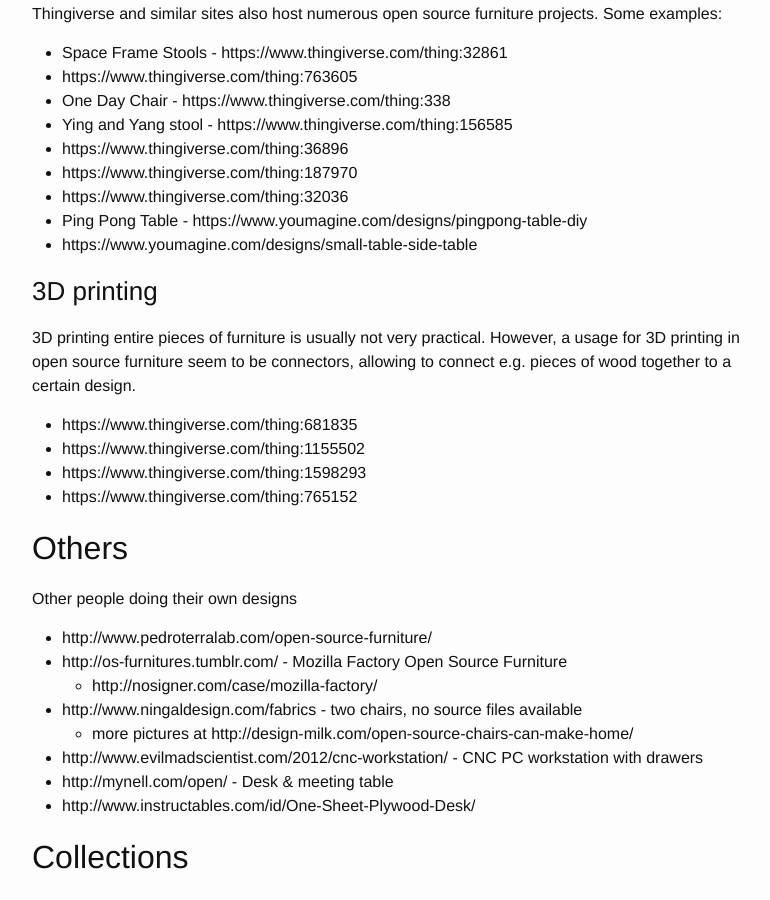
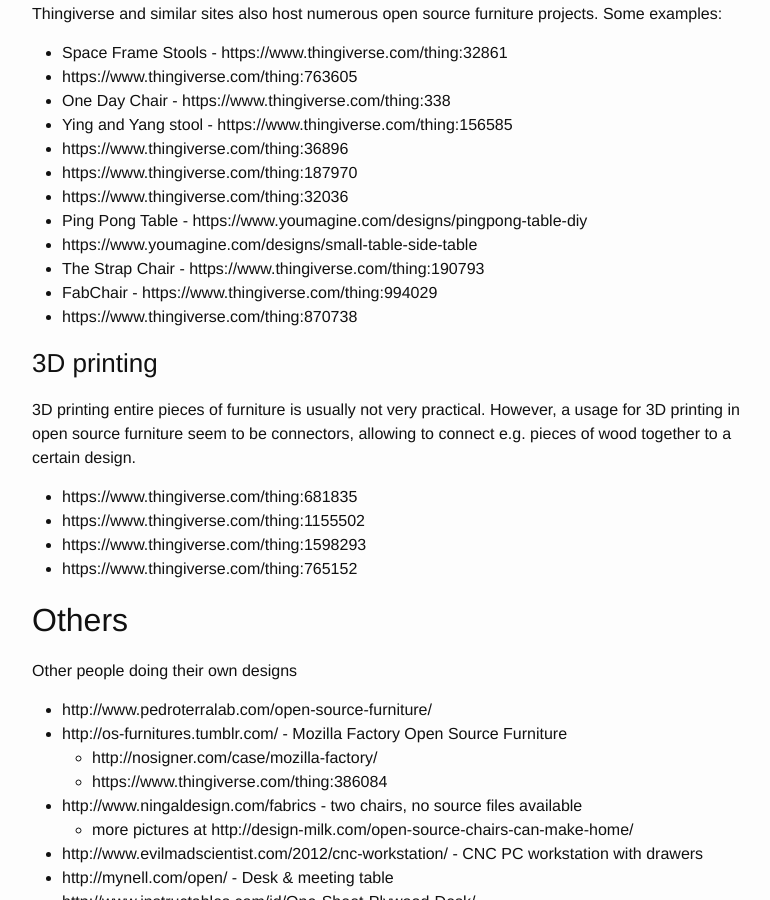
Before and after one commit to tiefpunkt/research, a Jekyll site: the page built from _posts/2016-12-23-open-source-furniture.md, in a window 1280 px wide and 900 px high, scrolled down 1488 px. Shown: the whole window, without its empty margins (238-1008 px from the left). Built offline with Jekyll 4.4.1, drawn with Linux system fonts in a browser that asks for light colours; Markdown is read by kramdown in place of the engine named in the settings; comment, search, counter and statistics services are not loaded.

Commit message:
github pages warning, + more stuff for os-furniture

```diff
--- a/_config.yml
+++ b/_config.yml
@@ -5,11 +5,11 @@ email: severin@schols.de
 description: > # this means to ignore newlines until "baseurl:"
   Collection of research on different projects and topics.
 baseurl: "" # the subpath of your site, e.g. /blog/
-url: "http://yourdomain.com" # the base hostname & protocol for your site
+url: "http://research.tiefpunkt.com" # the base hostname & protocol for your site
 twitter_username: tiefpunkt
 github_username:  tiefpunkt
 
 # Build settings
-markdown:   redcarpet
+markdown:   kramdown
 redcarpet:
   extensions: ['smart', 'tables', 'with_toc_data', 'autolink']
--- a/_posts/2016-12-23-open-source-furniture.md
+++ b/_posts/2016-12-23-open-source-furniture.md
@@ -52,6 +52,9 @@ Thingiverse and similar sites also host numerous open source furniture projects.
 * https://www.thingiverse.com/thing:32036
 * Ping Pong Table - https://www.youmagine.com/designs/pingpong-table-diy
 * https://www.youmagine.com/designs/small-table-side-table
+* The Strap Chair - https://www.thingiverse.com/thing:190793
+* FabChair - https://www.thingiverse.com/thing:994029
+* https://www.thingiverse.com/thing:870738
 
 ### 3D printing
 3D printing entire pieces of furniture is usually not very practical. However, a usage for 3D printing in open source furniture seem to be connectors, allowing to connect e.g. pieces of wood together to a certain design.
@@ -66,6 +69,7 @@ Other people doing their own designs
 * http://www.pedroterralab.com/open-source-furniture/
 * http://os-furnitures.tumblr.com/ - Mozilla Factory Open Source Furniture
   * http://nosigner.com/case/mozilla-factory/
+  * https://www.thingiverse.com/thing:386084
 * http://www.ningaldesign.com/fabrics - two chairs, no source files available
   * more pictures at http://design-milk.com/open-source-chairs-can-make-home/
 * http://www.evilmadscientist.com/2012/cnc-workstation/ - CNC PC workstation with drawers
```
